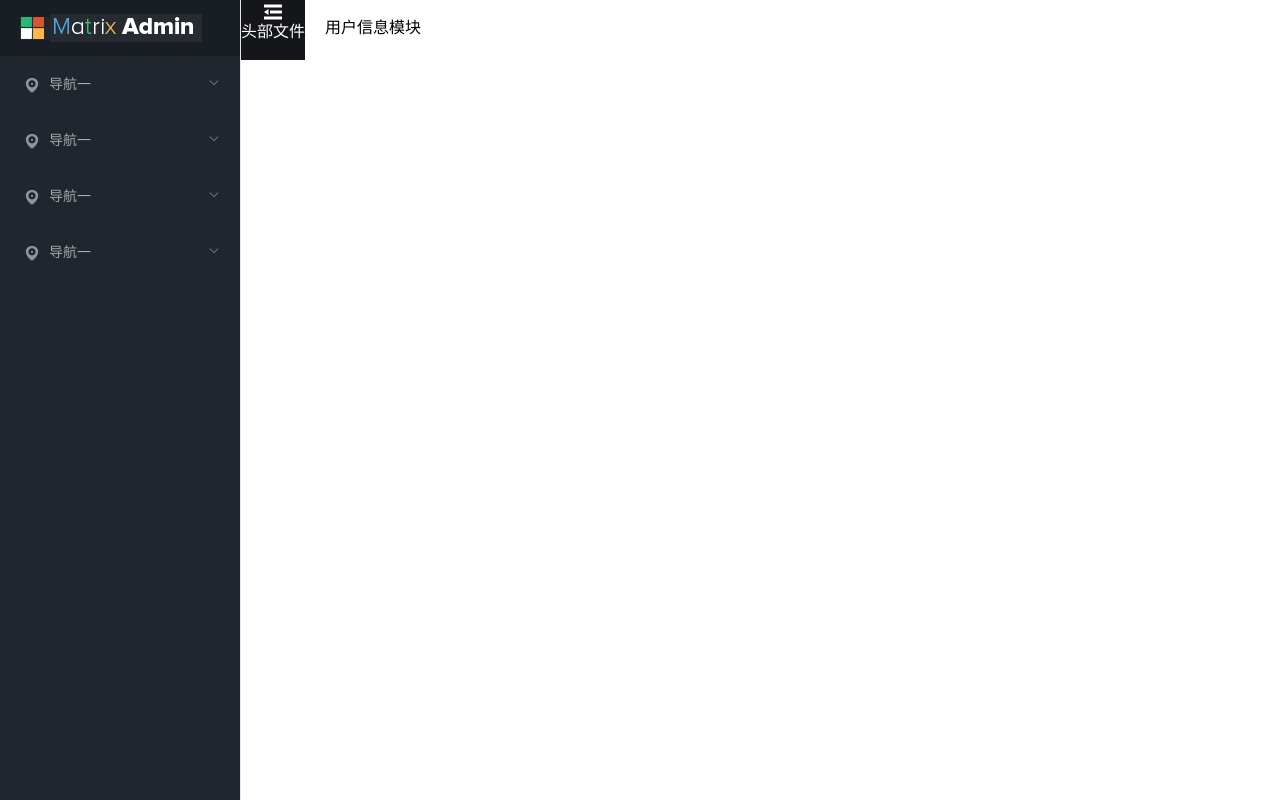
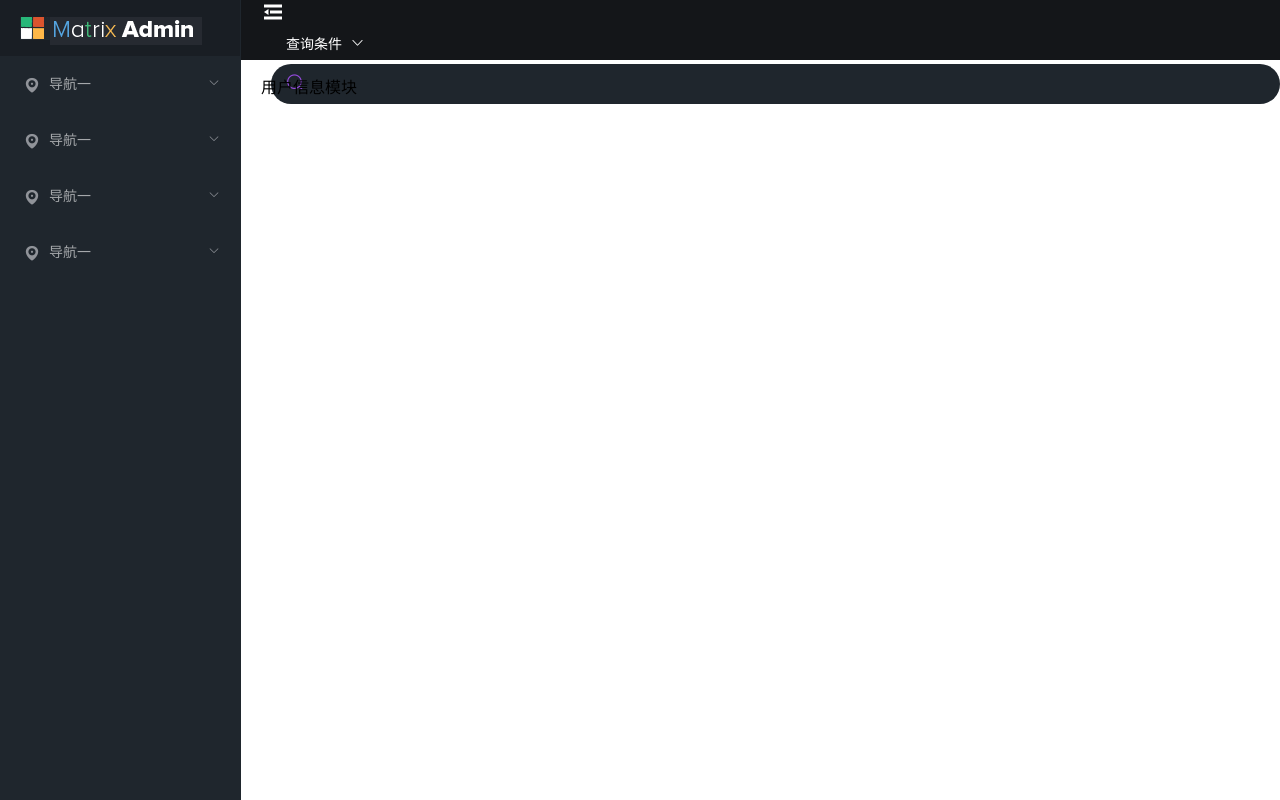
Before and after one commit to alan-gang/pc_project, a Nuxt app: page /user/userinfo in a window 1280 px wide. Built offline with nearby package versions, Linux system fonts and the light colour scheme.

Commit message:
添加搜索框

```diff
--- a/assets/mixin.styl
+++ b/assets/mixin.styl
@@ -1,4 +1,4 @@
-@import './reset.styl';
+// @import './reset.styl';
 // @import './font/iconfont.styl'
 // font-size
 for x in 10 12 13 14 15 16 18 20 22 24 25 26 28 30 32 35 36 38 40 42 45 46 48 50 210{
@@ -55,7 +55,7 @@ for x in -100 -80 -50 -44 -40 -30 -20 -10 -5 -3 -2 0 1 2 3 4 5 8 10 15 18 20 25
   }
 }
 // height line-height
-for x in 0 1 2 5 10 12 15 20 25 28 30 32 33 34 35 40 44 45 50 55 60 65 70 75 80 90 100 110 105 108 120 140 145 150 160 180 200 210 240 260 300 320 350 330 360 380 400 839 1000{
+for x in 0 1 2 5 10 12 15 20 25 28 30 32 33 34 35 40 44 45 50 55 60 65 70 75 80 90 100 110 104 105 108 120 140 145 150 160 180 200 210 240 260 300 320 350 330 360 380 400 839 1000{
   .h_{x} {
     height: x * 1px;
   }
@@ -114,9 +114,11 @@ colors = {
   grass_green: rgb(114, 214, 12),
   red: red,
   u_b: #141619,
+  i_c:#974BE0,
   b_b: #2255a4,
   b_g: #219864,
   h_c: #f5f5f5,
+  t:transparent,
   e_4: #da542e,
   e_f: #a1aab2
 };
@@ -156,7 +158,7 @@ for x in 0 10 15 16 17 18 19 20 25 30 35 40 45 50 55 60 65 70 80 90 100 120 150
   }
 }
 // radius
-for x in 0 2 5 8 10 15 60{
+for x in 0 2 5 8 10 15 22 60{
   .r_{x} {
     border-radius: x * 1px;
   }
--- a/components/header.vue
+++ b/components/header.vue
@@ -5,13 +5,19 @@
          class="ml_20 ft_24 c_r"
          @click="changeSlider(isSlider= !isSlider)"></i>
     </div>
-    <div class="header-main">头部文件</div>
+    <div class="header-main ml_30">
+      <search-container></search-container>
+    </div>
   </div>
 </template>
 
 <script>
 import { mapMutations } from 'vuex'
+import searchContainer from '@/components/home/searchContainer'
 export default {
+  components:{
+    searchContainer
+  },
   data () {
     return {
       isSlider: false
--- /dev/null
+++ b/components/home/searchContainer.vue
@@ -0,0 +1,85 @@
+<template>
+  <div class="search-container">
+    <el-select class="w_104 bgc_t"
+               v-model="searchCondition"
+               placeholder="查询条件">
+      <el-option label="标题"
+                 value="title"></el-option>
+      <el-option label="关键字"
+                 value="keyword"></el-option>
+    </el-select>
+    <div class="search-wrapper pl_15 pr_15 r_22">
+      <el-input :class="{on:showSearch}"
+                placeholder="请输入搜索内容"
+                v-model="searchval">
+      </el-input>
+      <i slot="suffix"
+         @click="showSearch=!showSearch"
+         class="el-icon-search c_i_c ft_b ft_18 c_r z_101"></i>
+    </div>
+  </div>
+</template>
+
+<script>
+export default {
+  data () {
+    return {
+      searchCondition: '',
+      searchval: '',
+      showSearch: false
+    }
+  },
+}
+</script>
+
+<style scoped lang="stylus">
+  .search-container
+    flex(flex-start)
+    >>>
+      .el-input__inner
+        background-color transparent
+        border none
+      .el-select .el-input.is-focus .el-input__inner
+        border-color none
+      .el-select .el-input .el-select__caret
+        color #fff
+    .search-wrapper
+          cursor pointer
+          background: #1F262D;
+          flex()
+          .el-input
+            width 0
+            transition all .3s ease
+            &.on
+              width 227px
+            >>>.el-input__inner
+                      color #fff
+</style>
+
+<style>
+/* element-ui 样式修改 */
+
+.el-input__inner::placeholder {
+  color: #ffffff;
+}
+
+.el-input__inner::-webkit-input-placeholder {
+  /* WebKit browsers 适配谷歌 */
+  color: #ffffff;
+}
+
+.el-input__inner:-moz-placeholder {
+  /* Mozilla Firefox 4 to 18 适配火狐 */
+  color: #ffffff;
+}
+
+.el-input__inner::-moz-placeholder {
+  /* Mozilla Firefox 19+ 适配火狐 */
+  color: #ffffff;
+}
+
+.el-input__inner:-ms-input-placeholder {
+  /* Internet Explorer 10+  适配ie */
+  color: #ffffff;
+}
+</style>
--- a/components/sidebar.vue
+++ b/components/sidebar.vue
@@ -11,7 +11,8 @@
              :collapse="isCollapse">
       <el-menu-item class="first">
         <i class="small-logo"></i>
-        <img src="~/assets/images/home/logo.png"
+        <img class="mt_5"
+             src="~/assets/images/home/logo.png"
              slot="title"
              alt="">
         <span slot="title"></span>
@@ -101,6 +102,7 @@ export default {
 .asside-container:not(.el-menu--collapse) {
   width: 240px;
 }
+
 .el-menu-item {
   display: flex;
   align-items: center;
@@ -114,6 +116,7 @@ export default {
     .asside-container
       height 100%
       line-height 1
+      border-color transparent !important
       >>>
         .el-submenu__title:hover *,.el-menu-item:hover
           color #fff !important
--- a/layouts/default.vue
+++ b/layouts/default.vue
@@ -1,12 +1,12 @@
 <template>
   <el-container class="main-container">
     <m-sidebar></m-sidebar>
-    <el-container>
+    <div class="content-container">
       <m-header></m-header>
       <el-main>
         <nuxt />
       </el-main>
-    </el-container>
+    </div>
   </el-container>
 </template>
 
@@ -15,7 +15,7 @@
 import mHeader from '~/components/header'
 import mSidebar from '~/components/sidebar'
 export default {
-  components:{
+  components: {
     mHeader,
     mSidebar
   },
@@ -34,4 +34,6 @@ export default {
   .main-container
     height 100%
     display flex
+    .content-container
+      width 100%
 </style>
--- a/nuxt.config.js
+++ b/nuxt.config.js
@@ -1,5 +1,3 @@
-
-
 module.exports = {
   mode: 'universal',
   /*
@@ -20,7 +18,7 @@ module.exports = {
     port: 5000, // default: 3000
   },
   router: {
-        extendRoutes(routes, resolve) {
+    extendRoutes (routes, resolve) {
       routes.push({
         name: 'custom',
         path: '*',
@@ -39,7 +37,8 @@ module.exports = {
   css: [
     './assets/mixin.styl',
     'element-ui/lib/theme-chalk/index.css',
-        './assets/font/iconfont.css'
+    './assets/font/iconfont.css',
+    './static/css/reset.css'
   ],
   /*
    ** Plugins to load before mounting the App
@@ -77,7 +76,7 @@ module.exports = {
     /*
      ** You can extend webpack config here
      */
-        extend(config, ctx) {},
-      extractCSS:true
+    extend (config, ctx) { },
+    extractCSS: true
   }
 }
--- a/pages/user/resetpassword.vue
+++ b/pages/user/resetpassword.vue
@@ -1,5 +1,5 @@
 <template>
-  <div class="rest-wrapper wp_100 h_80  p_r mt_60">
+  <div class="rest-wrapper wp_100 h_80  p_r mt_80">
     <div class="step-box w_1000 mg_0a">
       <el-steps :space="650"
                 :active="activeNumber"
--- /dev/null
+++ b/static/css/reset.css
@@ -0,0 +1,149 @@
+html,
+body,
+div,
+span,
+applet,
+object,
+iframe,
+h1,
+h2,
+h3,
+h4,
+h5,
+h6,
+p,
+blockquote,
+pre,
+a,
+abbr,
+acronym,
+address,
+big,
+cite,
+code,
+del,
+dfn,
+em,
+img,
+ins,
+kbd,
+q,
+s,
+samp,
+small,
+strike,
+strong,
+sub,
+sup,
+tt,
+var,
+b,
+u,
+i,
+center,
+dl,
+dt,
+dd,
+ol,
+ul,
+li,
+fieldset,
+form,
+label,
+legend,
+table,
+caption,
+tbody,
+tfoot,
+thead,
+tr,
+th,
+td,
+article,
+aside,
+canvas,
+details,
+embed,
+figure,
+figcaption,
+footer,
+header,
+hgroup,
+menu,
+nav,
+output,
+ruby,
+section,
+summary,
+time,
+mark,
+audio,
+video {
+    margin: 0;
+    padding: 0;
+    border: 0;
+    font-size: 100%;
+    font: inherit;
+    vertical-align: baseline;
+}
+
+
+/* HTML5 display-role reset for older browsers */
+
+article,
+aside,
+details,
+figcaption,
+figure,
+footer,
+header,
+hgroup,
+menu,
+nav,
+section {
+    display: block;
+}
+
+html,
+#__nuxt,
+#__layout,
+body {
+    height: 100%;
+}
+
+body {
+    line-height: 1;
+}
+
+ol,
+ul {
+    list-style: none;
+}
+
+blockquote,
+q {
+    quotes: none;
+}
+
+blockquote:before,
+blockquote:after,
+q:before,
+q:after {
+    content: '';
+    content: none;
+}
+
+table {
+    border-collapse: collapse;
+    border-spacing: 0;
+}
+
+a {
+    color: #000;
+    text-decoration: none;
+}
+
+a:hover {
+    color: #000;
+    text-decoration: none;
+}
```
Also changed, not shown: assets/reset.styl (+0 -14 lines). Lines whose indentation alone changed are shown as unchanged.
